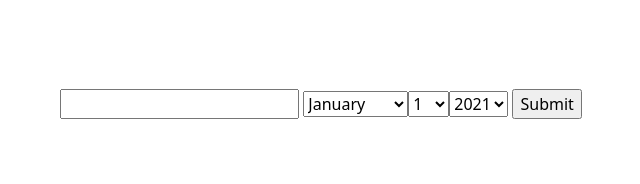
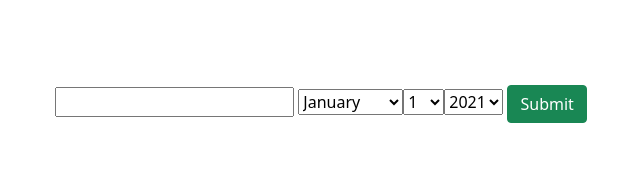
Before and after one commit to TenebrisHunter/RUZ-12-N2, a Django app: page /table in a window 1280 px wide. Shown: the part 73-257 px from the top of the page, without its empty margins (319-959 px from the left). Run offline with Django 3.2, Linux system fonts and the light colour scheme.

Commit message:
delete comment

```diff
--- a/rasp/main/templates/main/table.html
+++ b/rasp/main/templates/main/table.html
@@ -12,49 +12,9 @@
         {% csrf_token %}
         {{ form.id }}
         {{ form.date }}
-        <input type="submit" value="Submit">
+        <input type="submit" value="Submit" class="btn btn-success">
     </form>
 </div>
-<!--
-    <div class="container6">
-        <input autocomplete="off" type="text" placeholder="ФИО препода">
-        <span>
-            <input autocomplete="off" type="text" id="start" name="start" required="" placeholder="День">
-            <button>
-                <span>ui-btn</span>
-            </button>
-        </span>
-    </div>
-    <div>
-        <div>
-            <div>
-                <table>
-                    <thead>
-                    <tr>
-                        <th></th>
-                        <th>
-                            <small>препод 1</small>
-                        </th>
-                        <th>
-                            <small>препод 2</small>
-                        </th>
-                        <th>
-                            <small>препод 3</small>
-                        </th>
-                        <th>
-                            <small>препод 4</small>
-                        </th>
-                        <th>
-                            <small>препод 5</small>
-                        </th>
-                    </tr>
-                    </thead>
-                    <tbody>
-                    </tbody>
-                </table>
-            </div>
-        </div>
-         -->
         <div>
             {% if form %}
             <table width="100%">
```
